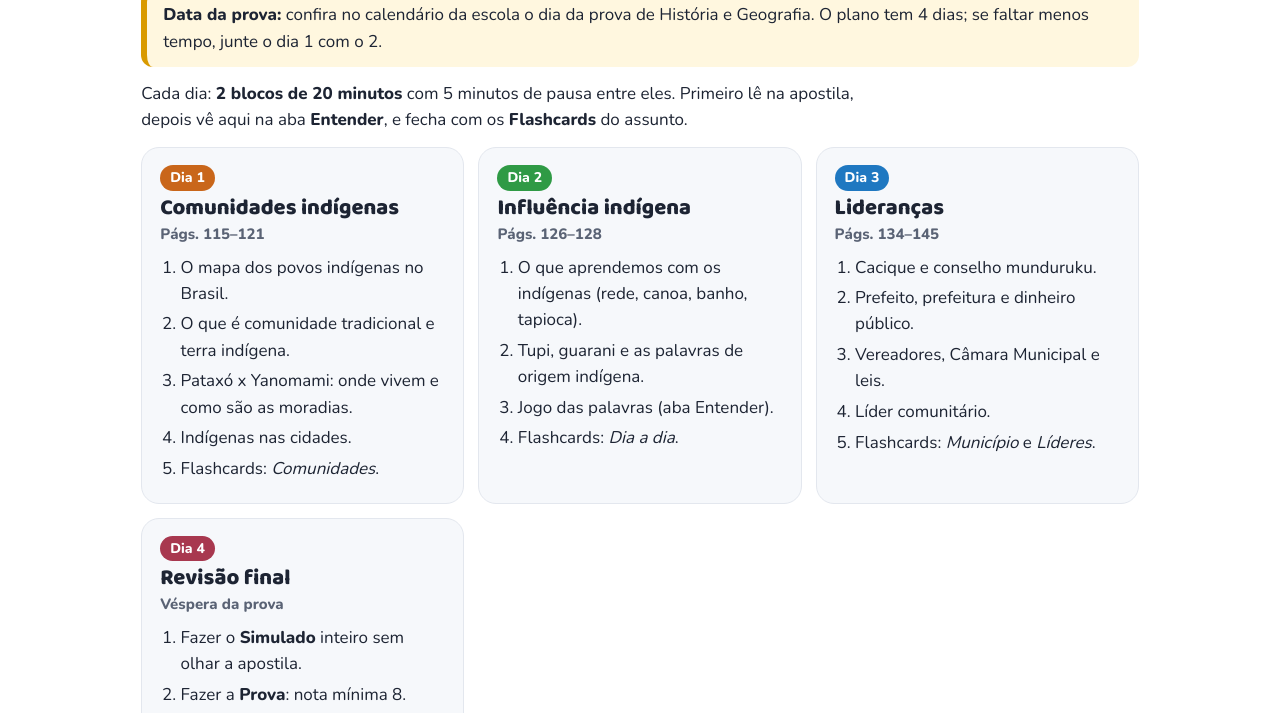
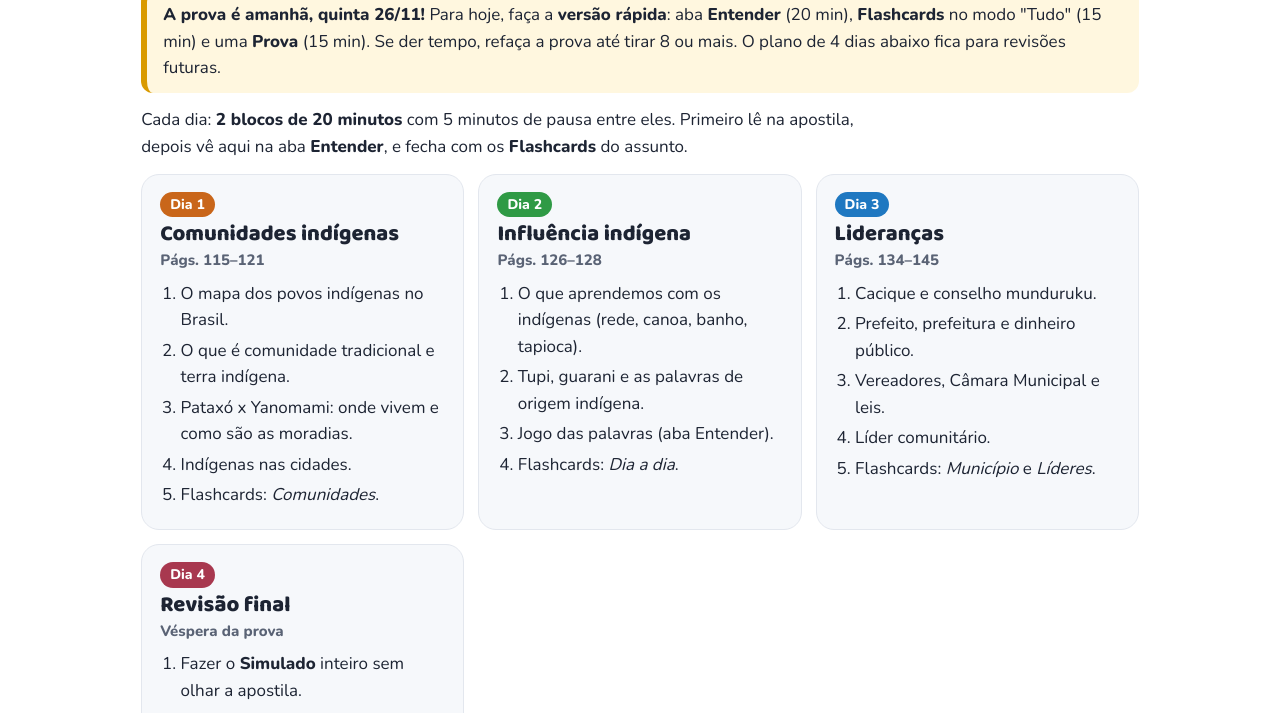
Before and after one commit to jorguzz-fer/TudoMudou-Site, a plain HTML site: page estudos/historia-geografia/index.html in a window 1280 px wide. Shown: the part 387-1100 px from the top of the page. Drawn offline with nearby package versions, Linux system fonts and the light colour scheme.

Commit message:
História e Geografia: prova é 26/11, plano rápido para a véspera
Co-Authored-By: Claude Opus 5.5 <noreply@anthropic.com>
Claude-Session: https://claude.ai/code/session_01UG6FBvQexTQ8DDtYbZtgvX

```diff
--- a/estudos/historia-geografia/index.html
+++ b/estudos/historia-geografia/index.html
@@ -137,7 +137,7 @@ button.primary{background:var(--main);border-color:var(--main);color:#fff}
 <!-- PLANO -->
 <section id="s-plano">
 <h2>Plano de estudos</h2>
-<div class="warn"><b>Data da prova:</b> confira no calendário da escola o dia da prova de História e Geografia. O plano tem 4 dias; se faltar menos tempo, junte o dia 1 com o 2.</div>
+<div class="warn"><b>A prova é amanhã, quinta 26/11!</b> Para hoje, faça a <b>versão rápida</b>: aba <b>Entender</b> (20 min), <b>Flashcards</b> no modo "Tudo" (15 min) e uma <b>Prova</b> (15 min). Se der tempo, refaça a prova até tirar 8 ou mais. O plano de 4 dias abaixo fica para revisões futuras.</div>
 <p>Cada dia: <b>2 blocos de 20 minutos</b> com 5 minutos de pausa entre eles. Primeiro lê na apostila, depois vê aqui na aba <b>Entender</b>, e fecha com os <b>Flashcards</b> do assunto.</p>
 <div class="grid">
 <div class="card day"><span class="tag b-in">Dia 1</span><h3>Comunidades indígenas</h3><div class="when">Págs. 115–121</div>
```
Also changed, not shown: estudos/index.html (+1 -1 lines).
